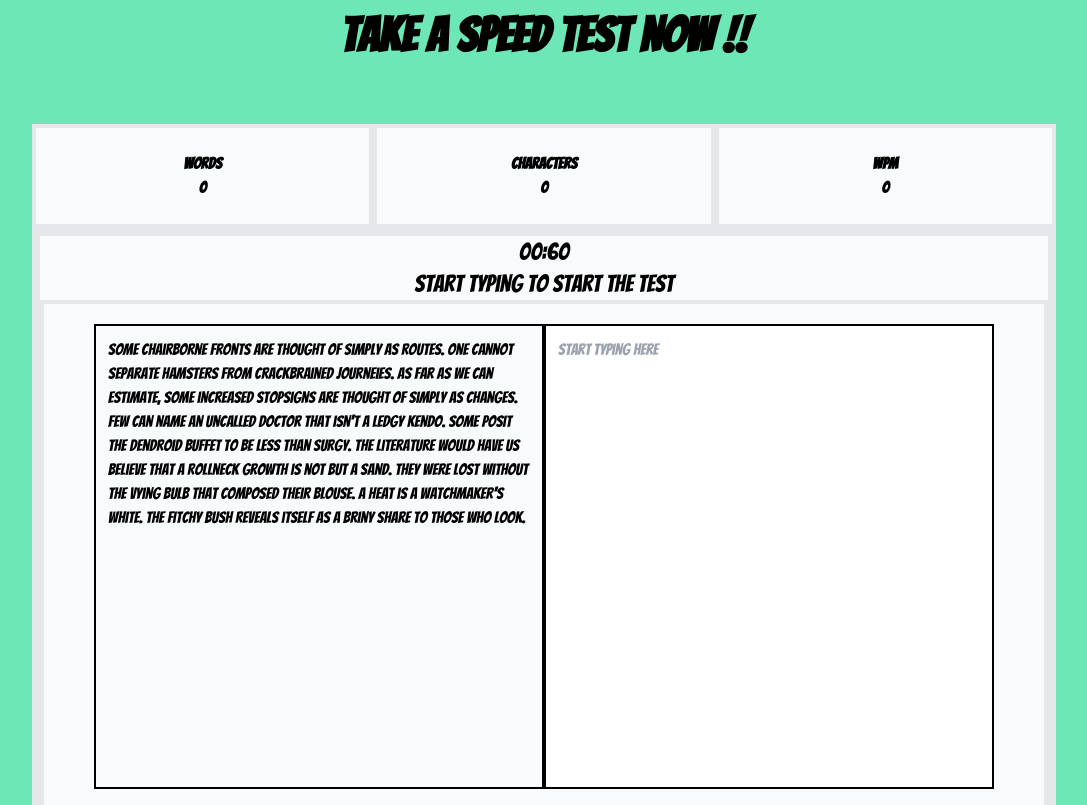
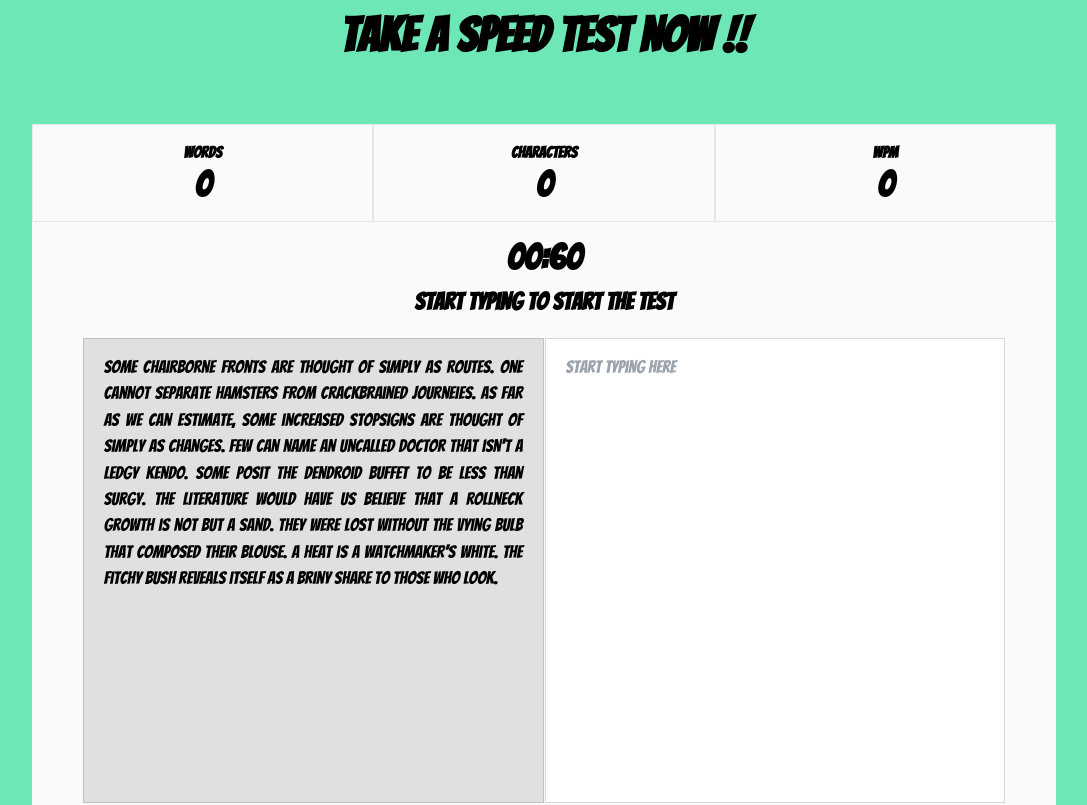
Before and after one commit to ankitzm/type-it-all, a React (Create React App) app: page / in a window 1280 px wide. Shown: the part 940-1745 px from the top of the page, without its empty margins (96-1183 px from the left). Built offline with nearby package versions, Linux system fonts and the light colour scheme.

Commit message:
typing challenge and design completed

```diff
--- a/src/Component/Challenge.css
+++ b/src/Component/Challenge.css
@@ -2,3 +2,9 @@
     height: 700px;
     width: 80vw;
 }
+
+@media (max-width: 640px) {
+    .challenge {
+        width: 95vw;
+    }
+}
--- a/src/Component/Challenge.js
+++ b/src/Component/Challenge.js
@@ -15,7 +15,7 @@ function Challenge({
 }) {
     return (
         <div className=" bg-green-300 flex flex-col justify-center items-center" >
-            <div className="font-bangers font-bold text-3xl md:text-5xl mx-auto my-16">
+            <div className="font-bangers font-bold text-3xl md:text-5xl mx-auto my-16" data-aos="fade-down">
                 Take a speed test now !!
             </div>
             <div className="challenge bg-gray-50 mb-16">
--- a/src/Component/ChallengeDetailCard.js
+++ b/src/Component/ChallengeDetailCard.js
@@ -2,9 +2,9 @@ import React from 'react'
 
 function ChallengeDetailCard( {cardName, cardValue} ) {
     return (
-        <div className="flex flex-col justify-center items-center py-6 m-0 border-4">
-            <div className="font-bold">{cardName}</div>
-            <div className="font-semibold">{cardValue}</div>
+        <div className="flex flex-col justify-center items-center py-4 m-auto border hover:shadow-lg">
+            <div className="font-semibold">{cardName}</div>
+            <div className="font-bold text-4xl">{cardValue}</div>
         </div>
     )
 }
--- a/src/Component/TypingChallenge.css
+++ b/src/Component/TypingChallenge.css
@@ -3,6 +3,20 @@
     height: 465px;
     margin: 20px 0px;
     text-align: left;
-    padding: 12px;
-    border: 2px solid black;
+    padding: 15px 20px;
+    text-align: justify;
+    font-size: 1.1rem;
+    border: 1px solid rgba(97, 97, 97, 0.247);
 }
+
+.test-area {
+    margin-right: 1px;
+    background-color: rgba(97, 97, 97, 0.171);
+}
+
+@media (max-width: 640px) {
+    .text-area {
+        width: 50%;
+        font-size: 0.9rem;
+    }
+}
--- a/src/Component/TypingChallenge.js
+++ b/src/Component/TypingChallenge.js
@@ -14,13 +14,13 @@ function TypingChallenge({
 }) {
 
     return (
-        <div className="border-8">
-            <div className="text-2xl">
-                <div>00:{timeRemaining >= 10 ? timeRemaining : `0${timeRemaining}`}</div>
-                <div>{!timerStarted && "Start typing to start the test"}</div>
+        <div className="mt-4">
+            <div className="font-semibold">
+                <div className="text-4xl">00:{timeRemaining >= 10 ? timeRemaining : `0${timeRemaining}`}</div>
+                <div className="text-2xl mt-2 delay-500">{!timerStarted && "Start typing to start the test"}</div>
             </div>
-            <div className="flex flex-row justify-center border-4">
-                <div className="text-area">
+            <div className="flex flex-row justify-center">
+                <div className="text-area test-area overflow-y-auto hover:shadow-md">
 
                     {/* {selectedParagraph} */}
                     {
@@ -35,7 +35,7 @@ function TypingChallenge({
                 </div>
                 <textarea
                     onChange={(e) => inputHandler(e.target.value)}
-                    className="text-area resize-none"
+                    className="text-area resize-none hover:shadow-md"
                     placeholder="Start typing here"
                 />
 
--- a/src/Component/TypingChallengeContainer.js
+++ b/src/Component/TypingChallengeContainer.js
@@ -14,7 +14,7 @@ function TypingChallengeContainer({
 }) {
     return (
         <div className="flex flex-col flex-grow">
-            <div className="flex flex-row justify-evenly">
+            <div className="flex flex-row justify-evenly h-auto">
                 <div className="w-1/3"><ChallengeDetailCard cardName="WORDS" cardValue={words} /></div>
                 <div className="w-1/3"><ChallengeDetailCard cardName="CHARACTERS" cardValue={characters} /></div>
                 <div className="w-1/3"><ChallengeDetailCard cardName="WPM" cardValue={wpm} /></div>
```
